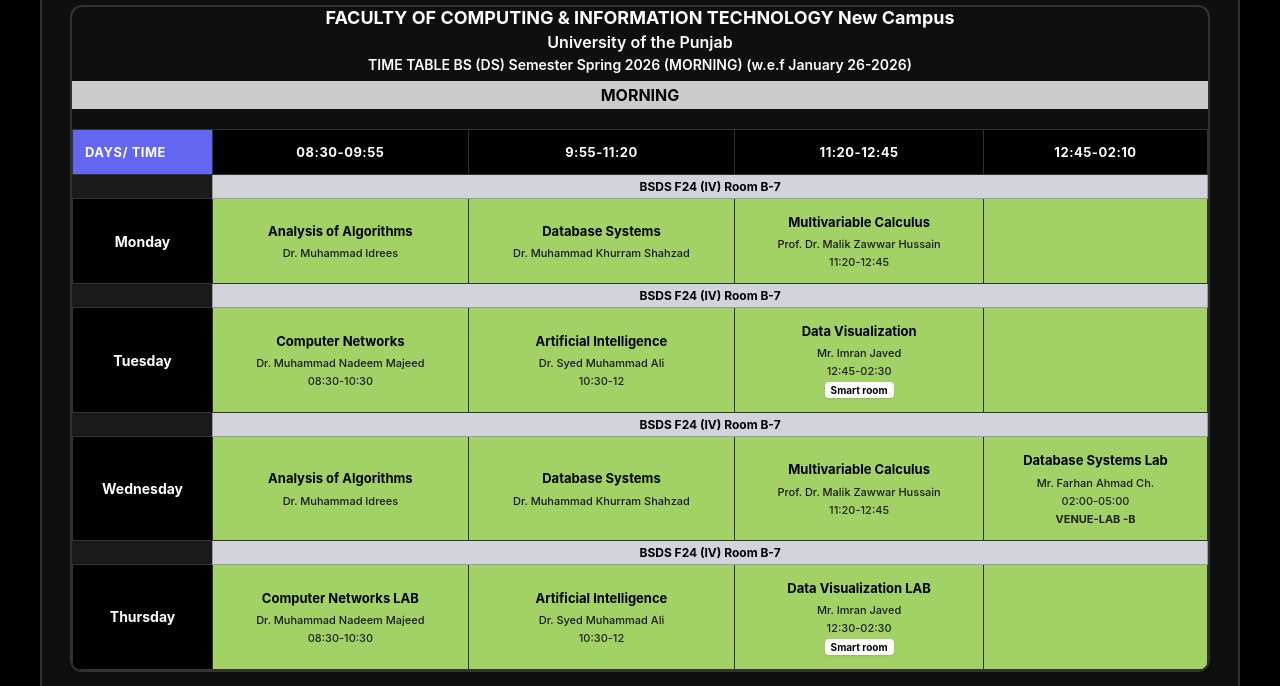
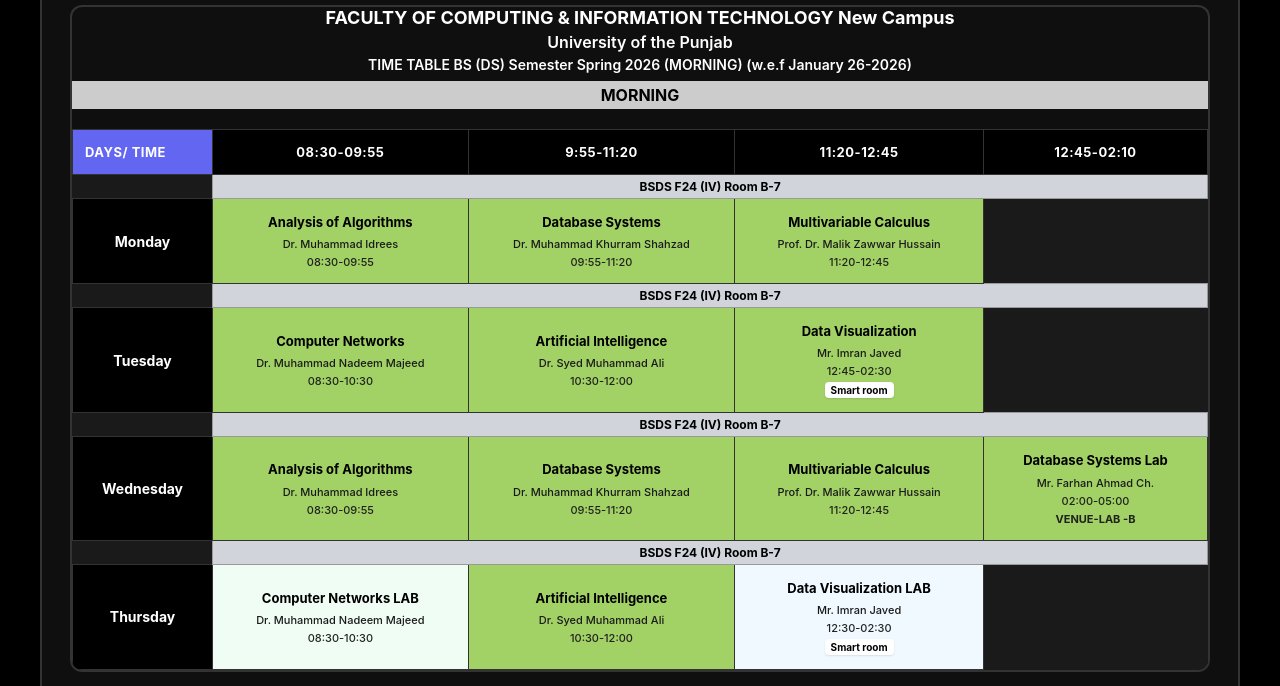
Before and after one commit to mutahharbhutta/WorkBurst, a plain HTML site: page timetable.html in a window 1280 px wide. Shown: the part 114-800 px from the top of the page. Drawn offline with nearby package versions, Linux system fonts and the light colour scheme.

Commit message:
timetable updated

```diff
--- a/timetable.html
+++ b/timetable.html
@@ -52,21 +52,23 @@
           </tr>
           <tr>
             <td class="day-cell">Monday</td>
-            <td class="course-cell">
+            <td class="course-cell algo">
               <div class="subject-name">Analysis of Algorithms</div>
               <div class="instructor">Dr. Muhammad Idrees</div>
+              <div class="time">08:30-09:55</div>
             </td>
-            <td class="course-cell">
+            <td class="course-cell db">
               <div class="subject-name">Database Systems</div>
               <div class="instructor">Dr. Muhammad Khurram Shahzad</div>
+              <div class="time">09:55-11:20</div>
             </td>
-            <td class="course-cell">
+            <td class="course-cell calc">
               <div class="subject-name">Multivariable Calculus</div>
               <div class="instructor">Prof. Dr. Malik Zawwar Hussain</div>
               <div class="time">11:20-12:45</div>
             </td>
-            <td class="course-cell" style="background:#a2d165;">
-              <!-- Empty Green Block -->
+            <td class="course-cell" style="background:transparent; border:none;">
+              <!-- Empty -->
             </td>
           </tr>
 
@@ -77,23 +79,23 @@
           </tr>
           <tr>
             <td class="day-cell">Tuesday</td>
-            <td class="course-cell">
+            <td class="course-cell net">
               <div class="subject-name">Computer Networks</div>
               <div class="instructor">Dr. Muhammad Nadeem Majeed</div>
               <div class="time">08:30-10:30</div>
             </td>
-            <td class="course-cell">
+            <td class="course-cell ai">
               <div class="subject-name">Artificial Intelligence</div>
               <div class="instructor">Dr. Syed Muhammad Ali</div>
-              <div class="time">10:30-12</div>
+              <div class="time">10:30-12:00</div>
             </td>
-            <td class="course-cell">
+            <td class="course-cell viz">
               <div class="subject-name">Data Visualization</div>
               <div class="instructor">Mr. Imran Javed</div>
               <div class="time">12:45-02:30</div>
               <div class="smart-room-tag">Smart room</div>
             </td>
-            <td class="course-cell"></td>
+            <td class="course-cell" style="background:transparent; border:none;"></td>
           </tr>
 
           <!-- Wednesday -->
@@ -103,20 +105,22 @@
           </tr>
           <tr>
             <td class="day-cell">Wednesday</td>
-            <td class="course-cell">
+            <td class="course-cell algo">
               <div class="subject-name">Analysis of Algorithms</div>
               <div class="instructor">Dr. Muhammad Idrees</div>
+              <div class="time">08:30-09:55</div>
             </td>
-            <td class="course-cell">
+            <td class="course-cell db">
               <div class="subject-name">Database Systems</div>
               <div class="instructor">Dr. Muhammad Khurram Shahzad</div>
+              <div class="time">09:55-11:20</div>
             </td>
-            <td class="course-cell">
+            <td class="course-cell calc">
               <div class="subject-name">Multivariable Calculus</div>
               <div class="instructor">Prof. Dr. Malik Zawwar Hussain</div>
               <div class="time">11:20-12:45</div>
             </td>
-            <td class="course-cell">
+            <td class="course-cell lab">
               <div class="subject-name">Database Systems Lab</div>
               <div class="instructor">Mr. Farhan Ahmad Ch.</div>
               <div class="time">02:00-05:00</div>
@@ -131,23 +135,25 @@
           </tr>
           <tr>
             <td class="day-cell">Thursday</td>
-            <td class="course-cell">
+            <td class="course-cell lab" style="background-color: #f0fdf4; border-left-color: #22c55e;">
+              <!-- Using Lab/Practical Color variant -->
               <div class="subject-name">Computer Networks LAB</div>
               <div class="instructor">Dr. Muhammad Nadeem Majeed</div>
               <div class="time">08:30-10:30</div>
             </td>
-            <td class="course-cell">
+            <td class="course-cell ai">
               <div class="subject-name">Artificial Intelligence</div>
               <div class="instructor">Dr. Syed Muhammad Ali</div>
-              <div class="time">10:30-12</div>
+              <div class="time">10:30-12:00</div>
             </td>
-            <td class="course-cell">
+            <td class="course-cell lab" style="background-color: #f0f9ff; border-left-color: #0ea5e9;">
+              <!-- Using Lab variant -->
               <div class="subject-name">Data Visualization LAB</div>
               <div class="instructor">Mr. Imran Javed</div>
               <div class="time">12:30-02:30</div>
               <div class="smart-room-tag">Smart room</div>
             </td>
-            <td class="course-cell"></td>
+            <td class="course-cell" style="background:transparent; border:none;"></td>
           </tr>
         </tbody>
       </table>
```
